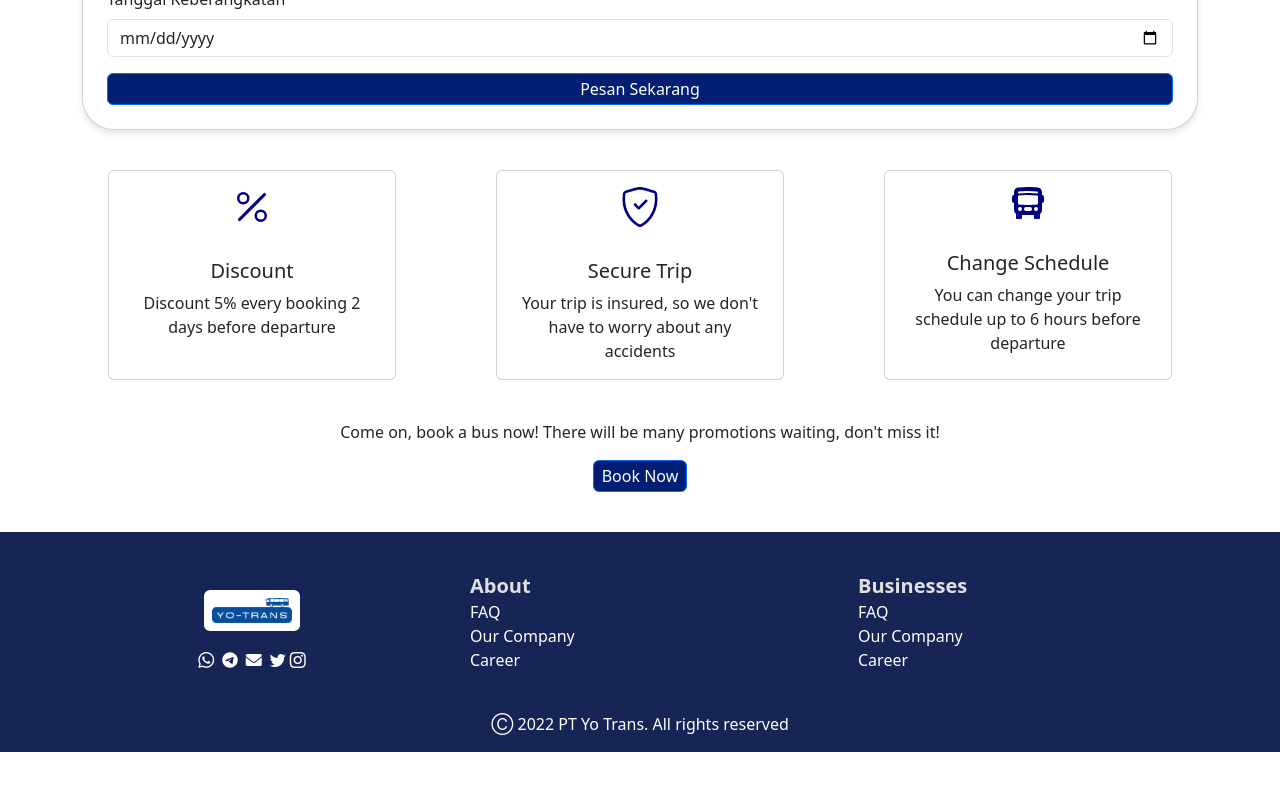
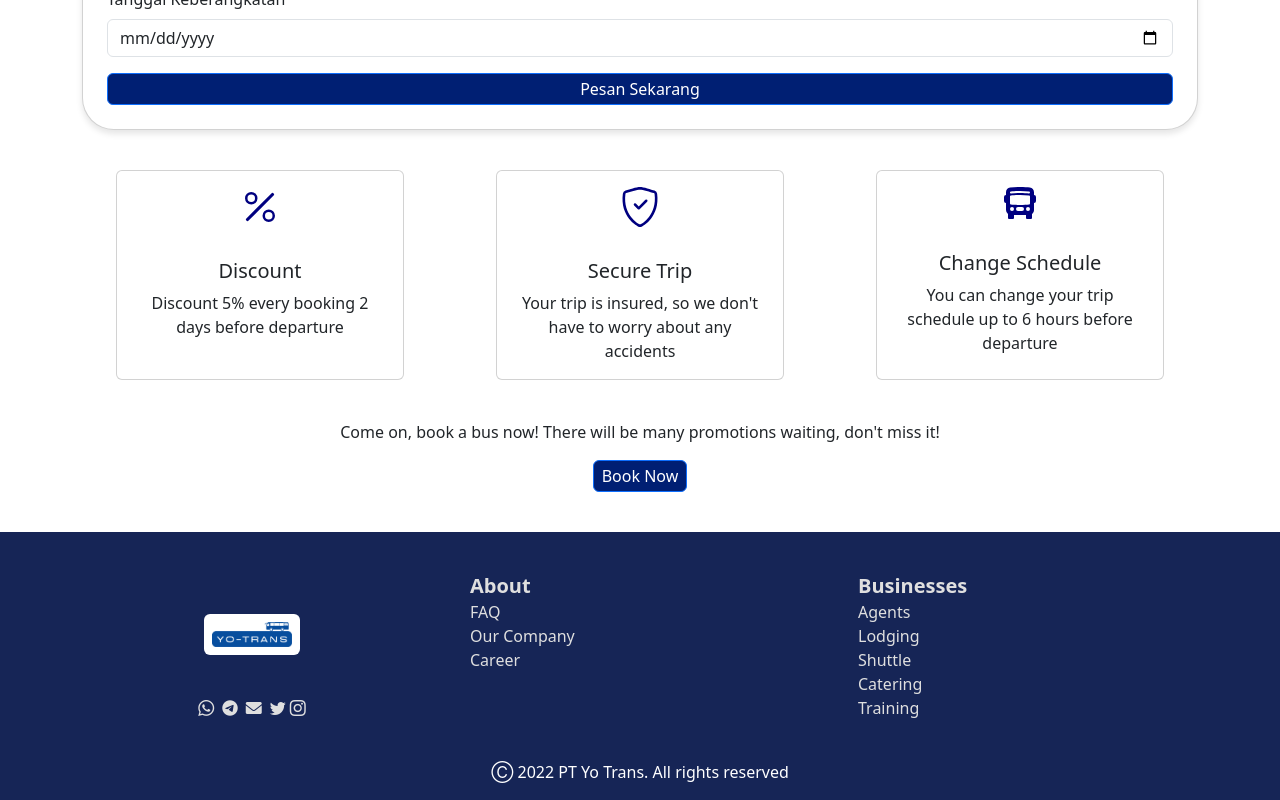
Before and after one commit to farroshayray/yo-trans, a Next.js app: page /home in a window 1280 px wide. Shown: the part 644-1444 px from the top of the page. Before the commit the page ends 1396 px from the top, so only its background shows below. Built offline with nearby package versions, Linux system fonts and the light colour scheme.

Commit message:
creat bus seat picker

```diff
--- a/src/components/ui/bookingForm.jsx
+++ b/src/components/ui/bookingForm.jsx
@@ -1,5 +1,6 @@
 import React, { useState, useEffect } from "react";
 import "bootstrap/dist/css/bootstrap.min.css";
+import { useRouter } from "next/router";
 
 const BookingForm = ({className}) => {
   useEffect(() => {
@@ -11,10 +12,13 @@ const BookingForm = ({className}) => {
   const [departure, setDeparture] = useState("");
   const [destination, setDestination] = useState("");
   const [date, setDate] = useState("");
+  const router = useRouter();
 
   const handleSubmit = (e) => {
     e.preventDefault();
     alert(`Keberangkatan: ${departure}, Tujuan: ${destination}, Tanggal: ${date}`);
+    router.push(`/bookConfirm`);
+
   };
 
   return (
--- a/src/components/ui/features.jsx
+++ b/src/components/ui/features.jsx
@@ -7,7 +7,7 @@ function Features() {
   return (
     <div className='my-10 mx-auto'>
         <Container>
-            <Row className='gap-4'>
+            <Row className='gap-y-4'>
                 <Col className='d-flex justify-content-center'>
                     <Card style={{ width: '18rem' }}>
                     <svg xmlns="http://www.w3.org/2000/svg" width="40" height="40" fill="navy" class="bi bi-percent" viewBox="0 0 16 16" className='my-3 mx-auto'>
--- a/src/components/ui/footer.jsx
+++ b/src/components/ui/footer.jsx
@@ -19,11 +19,11 @@ function Footer() {
                         />
                     </div>
                     <div className='flex mx-auto'>
-                        <Link href='https://wa.me/6285158444204?text=Halo%20yo-trans!%20ada%20yang%20ingin%20saya%20tanyakan' className='text-white'><i className="bi bi-whatsapp me-2"></i></Link>
-                        <Link href='https://telegram.me/share/url?url=https://yo-trans.com&text=Halo%20yo-trans!%20ada%20yang%20ingin%20saya%20tanyakan' className='text-white'><i className="fa-brands fa-telegram me-2"></i></Link>
-                        <Link href='mailto:yo-trans@gmail.com?subject=Halo%20yo-trans!&body=Ada%20yang%20ingin%20saya%20tanyakan' className='text-white'><i className="fa-solid fa-envelope me-2"></i></Link>
-                        <Link href='https://x.com/' className='text-white mr-1'><i class="bi bi-twitter"></i></Link>
-                        <Link href='https://www.instagram.com/' className='text-white'><i class="bi bi-instagram"></i></Link>
+                        <Link href='https://wa.me/6285158444204?text=Halo%20yo-trans!%20ada%20yang%20ingin%20saya%20tanyakan' className='link-text-footer'><i className="bi bi-whatsapp me-2"></i></Link>
+                        <Link href='https://telegram.me/share/url?url=https://yo-trans.com&text=Halo%20yo-trans!%20ada%20yang%20ingin%20saya%20tanyakan' className='link-text-footer'><i className="fa-brands fa-telegram me-2"></i></Link>
+                        <Link href='mailto:yo-trans@gmail.com?subject=Halo%20yo-trans!&body=Ada%20yang%20ingin%20saya%20tanyakan' className='link-text-footer'><i className="fa-solid fa-envelope me-2"></i></Link>
+                        <Link href='https://x.com/' className='link-text-footer mr-1'><i class="bi bi-twitter"></i></Link>
+                        <Link href='https://www.instagram.com/' className='link-text-footer'><i class="bi bi-instagram"></i></Link>
 
 
                     </div>
@@ -31,17 +31,19 @@ function Footer() {
                 <Col className='footer-col d-flex flex-col'>
                     <p className='text-xl font-bold mb-0'>About</p>
                     <div className='flex flex-col mt-0'>
-                        <a href="#" className='text-decoration-none text-white'>FAQ</a>
-                        <a href="#" className='text-decoration-none text-white'>Our Company</a>
-                        <a href="#" className='text-decoration-none text-white'>Career</a>
+                        <a href="#" className='link-text-footer text-decoration-none'>FAQ</a>
+                        <a href="#" className='link-text-footer text-decoration-none'>Our Company</a>
+                        <a href="#" className='link-text-footer text-decoration-none'>Career</a>
                     </div>
                 </Col>
                 <Col className='footer-col d-flex flex-col'>
                     <p className='text-xl font-bold mb-0'>Businesses</p>
                     <div className='flex flex-col'>
-                        <a href="#" className='text-decoration-none text-white'>FAQ</a>
-                        <a href="#" className='text-decoration-none text-white'>Our Company</a>
-                        <a href="#" className='text-decoration-none text-white'>Career</a>
+                        <a href="#" className='link-text-footer text-decoration-none'>Agents</a>
+                        <a href="#" className='link-text-footer text-decoration-none'>Lodging</a>
+                        <a href="#" className='link-text-footer text-decoration-none'>Shuttle</a>
+                        <a href="#" className='link-text-footer text-decoration-none'>Catering</a>
+                        <a href="#" className='link-text-footer text-decoration-none'>Training</a>
                     </div>
                 </Col>
                 <p className='text-white text-center mt-3'>Ⓒ 2022 PT Yo Trans. All rights reserved</p>
--- /dev/null
+++ b/src/components/ui/seatSelect.jsx
@@ -0,0 +1,60 @@
+import React, { useState } from "react";
+import { Button } from "react-bootstrap";
+
+const busLayout = [
+  ["A1", "A2", "", "B1", "B2"],
+  ["A3", "A4", "", "B3", "B4"],
+  ["A5", "A6", "", "B5", "B6"],
+  ["A7", "A8", "", "B7", "B8"],
+  ["A9", "A10", "", "B9", "B10"],
+  ["A11", "A12", "", "B11", "B12"]
+];
+
+const SeatSelector = ({ selectedSeats, setSelectedSeats }) => {
+  const toggleSeat = (seat) => {
+    setSelectedSeats((prev) =>
+      prev.includes(seat) ? prev.filter((s) => s !== seat) : [...prev, seat]
+    );
+  };
+
+  return (
+    <div className="flex flex-col items-center gap-4 p-4 border rounded-lg">
+      <h2 className="text-lg font-bold">Pilih Tempat Duduk</h2>
+      <div className="grid gap-2" style={{ gridTemplateColumns: "repeat(5, auto)" }}>
+        {busLayout.flat().map((seat, index) => (
+          <div key={index} className="w-12 h-12 flex justify-center items-center">
+            {seat ? (
+              <Button
+                variant="light"
+                style={{
+                    backgroundColor: selectedSeats.includes(seat) ? "#28a745" : "#dbd7d7"}} // Warna hijau jika dipilih
+                className="w-full h-full text-sm"
+                onClick={() => toggleSeat(seat)}
+              >
+                {seat}
+              </Button>
+            ) : (
+              <div className="w-8" />
+            )}
+          </div>
+        ))}
+      </div>
+      <p className="text-sm mt-2">Tempat Duduk Dipilih: {selectedSeats.join(", ") || "Belum ada"}</p>
+    </div>
+  );
+};
+
+const BusBooking = () => {
+  const [selectedSeats, setSelectedSeats] = useState([]);
+
+  return (
+    <div className="flex flex-col items-center mt-10">
+      <SeatSelector selectedSeats={selectedSeats} setSelectedSeats={setSelectedSeats} />
+      <Button className="mt-4" variant="primary" disabled={selectedSeats.length === 0}>
+        Konfirmasi Pemesanan
+      </Button>
+    </div>
+  );
+};
+
+export default BusBooking;
--- /dev/null
+++ b/src/pages/bookConfirm/index.jsx
@@ -0,0 +1,14 @@
+import React from 'react'
+import Navbar1 from '@/components/ui/navbar'
+import BusBooking from '@/components/ui/seatSelect'
+
+const index = () => {
+  return (
+    <div>
+        <Navbar1 />
+        <BusBooking />
+    </div>
+  )
+}
+
+export default index
--- a/src/styles/custom.css
+++ b/src/styles/custom.css
@@ -35,3 +35,10 @@
     color: #dfdfdf;
     margin-top: 2rem;
   }
+
+  .link-text-footer {
+    color: #dfdfdf;
+  }
+  .link-text-footer:hover {
+    color: #0933a7 !important;
+  }
```
